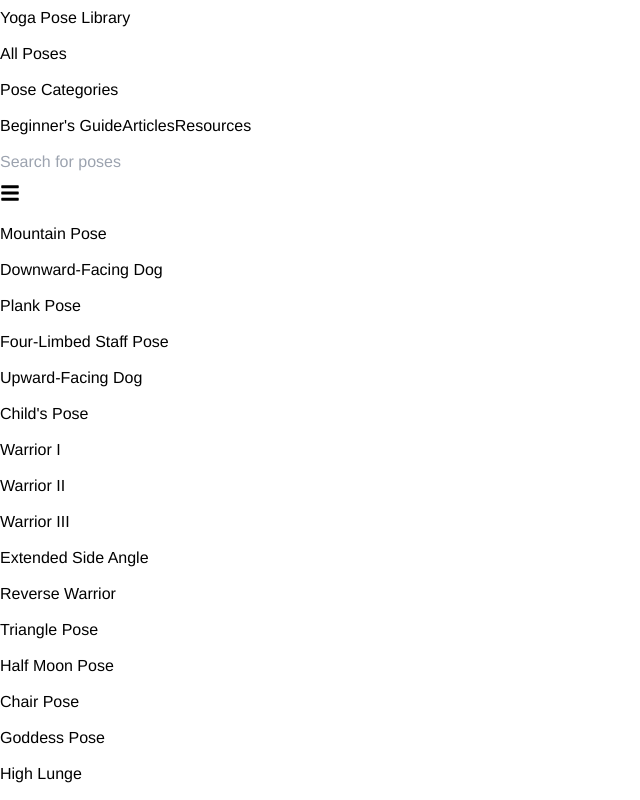
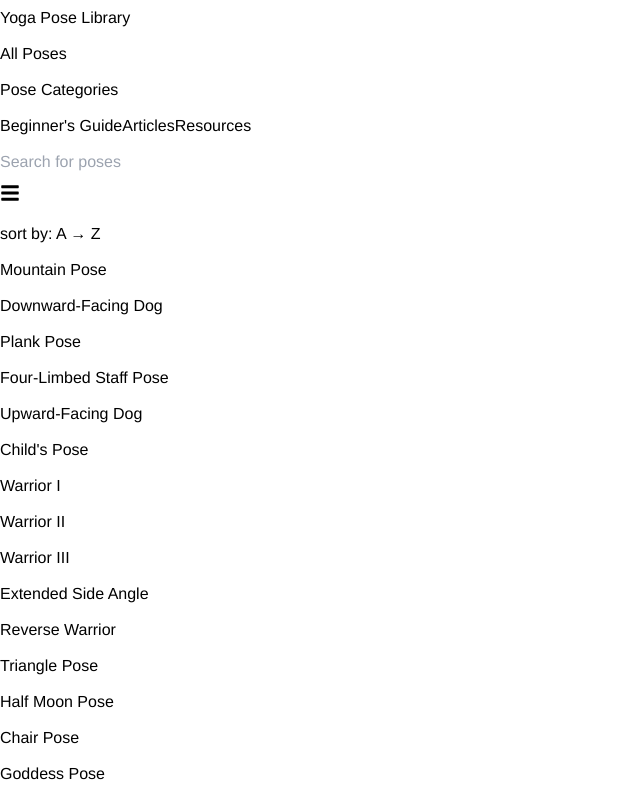
Before and after one commit to samanthacabrera/yoga-library, a React (Vite) app: page / in a window 1280 px wide. Shown: the top 800 px of the page, without its empty margins (0-640 px from the left). Built offline with nearby package versions, Linux system fonts and the light colour scheme.

Commit message:
added alphabetical sort to PoseList

```diff
--- a/src/components/PoseList.jsx
+++ b/src/components/PoseList.jsx
@@ -4,21 +4,35 @@ import posesData from '../data/poses.json';
 
 const PoseList = () => {
   const [poses, setPoses] = useState([]);
+  const [isSorted, setIsSorted] = useState(false);
 
   useEffect(() => {
     setPoses(posesData);
   }, []);
 
+  const toggleSort = () => {
+    setIsSorted(!isSorted);
+    setPoses((prevPoses) =>
+      [...prevPoses].sort((a, b) =>
+        isSorted ? a.id - b.id : a.name.localeCompare(b.name)
+      )
+    );
+  };
+
   return (
     <div className="flex flex-col flex-col-grow min-w-44 lg:min-w-64 overflow-y-scroll space-y-2 p-4 bg-gray-100">
+      <button
+        onClick={toggleSort}
+        className="self-start opacity-50 hover:opacity-60"
+      >
+        sort by: {isSorted ? 'more → less common' : 'A → Z'}
+      </button>
       {poses.length === 0 ? (
         <p>No poses available.</p>
       ) : (
         poses.map((pose) => (
           <div key={pose.id} className="hover:-translate-y-1 transition duration-200">
-            <Link to={`/pose/${pose.id}`}>
-              {pose.name}
-            </Link>
+            <Link to={`/pose/${pose.id}`}>{pose.name}</Link>
           </div>
         ))
       )}
```
